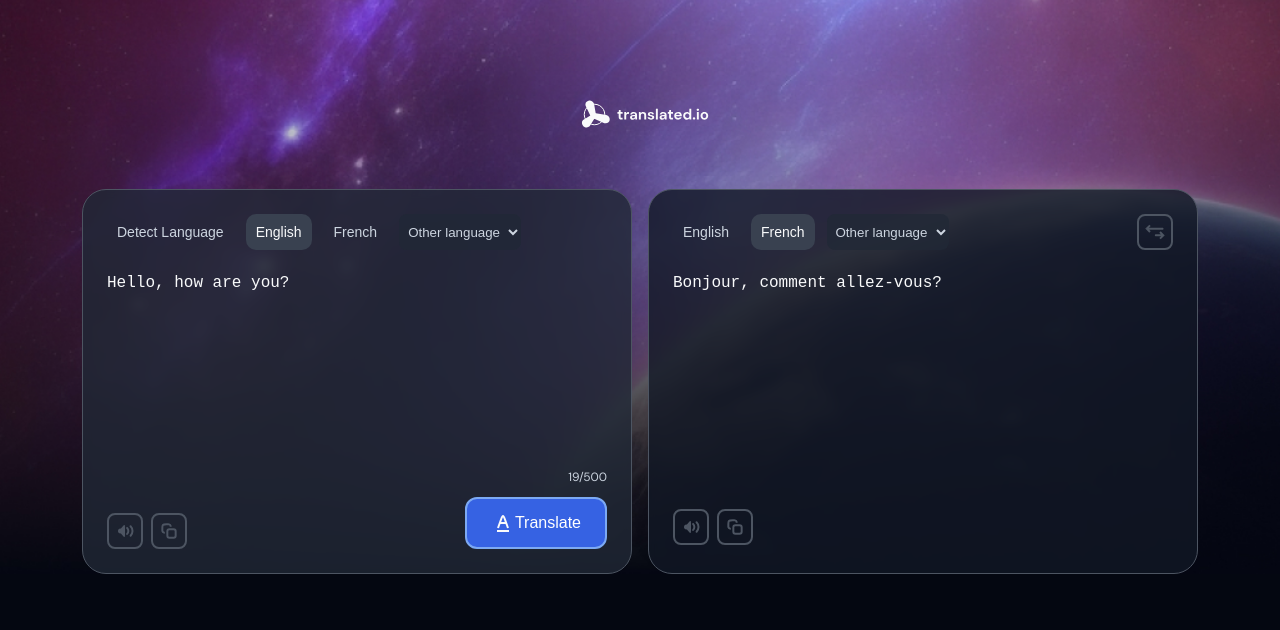
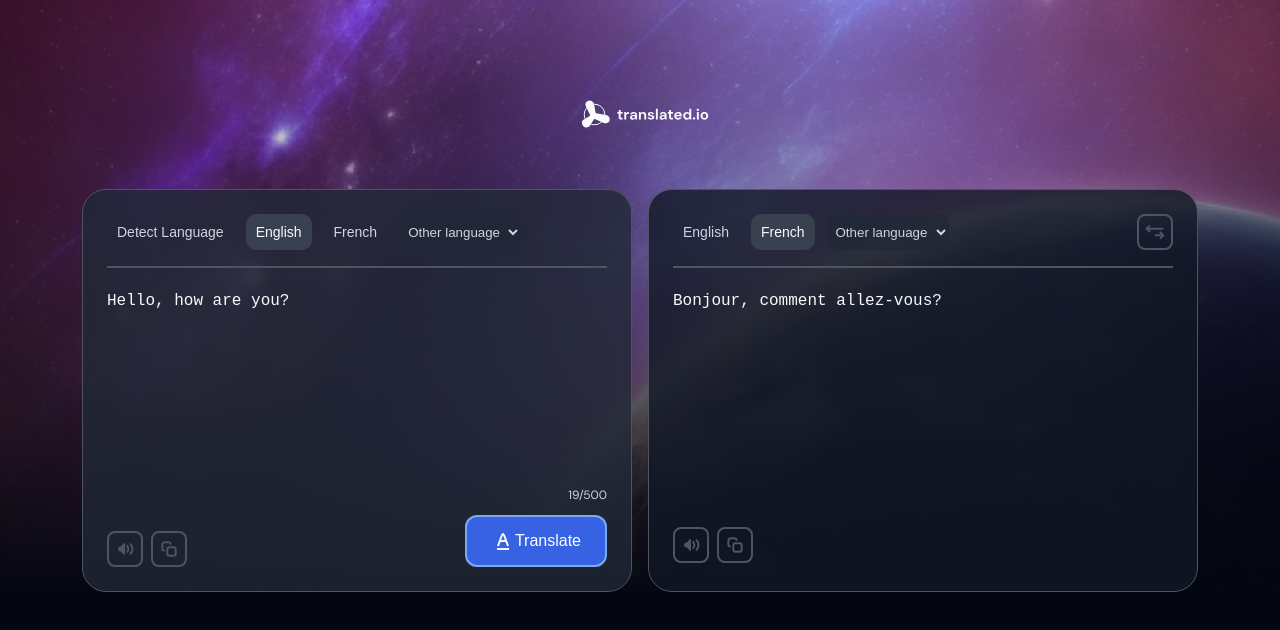
Before and after one commit to EdiedRamos/translate, a React (Vite) app: page / in a window 1280 px wide. Shown: the top 630 px of the page. Built offline with nearby package versions, Linux system fonts and the light colour scheme.

Commit message:
feat: add language border

```diff
--- a/src/components/Languages/Languages.scss
+++ b/src/components/Languages/Languages.scss
@@ -5,6 +5,8 @@
   flex-wrap: wrap;
   justify-content: space-between;
   align-items: center;
+  border-bottom: 2px solid $gray-200;
+  padding-bottom: 16px;
 }
 
 .languages {
```
